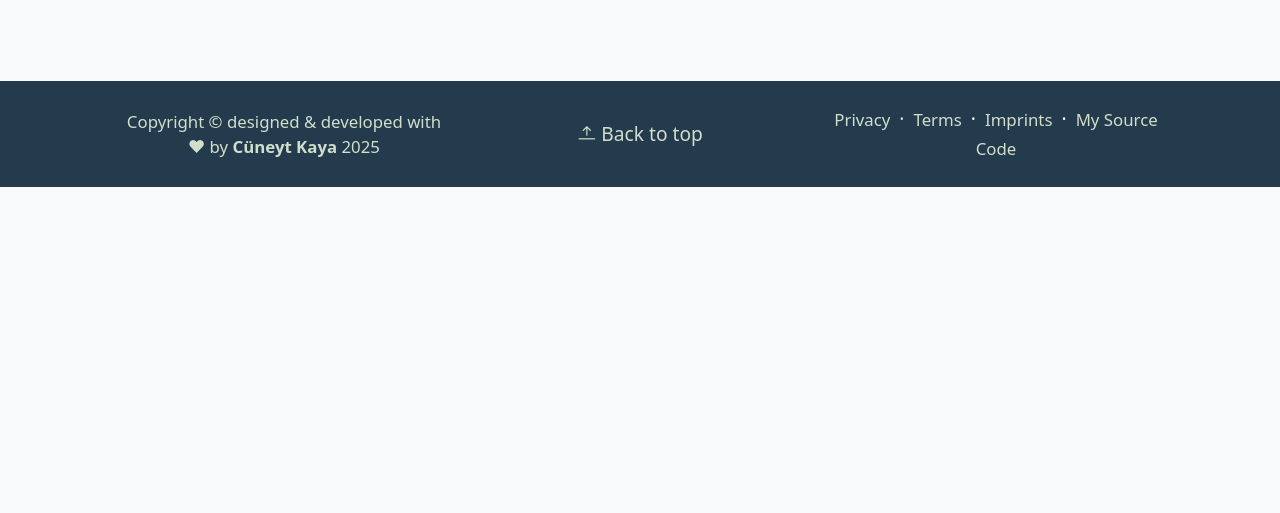
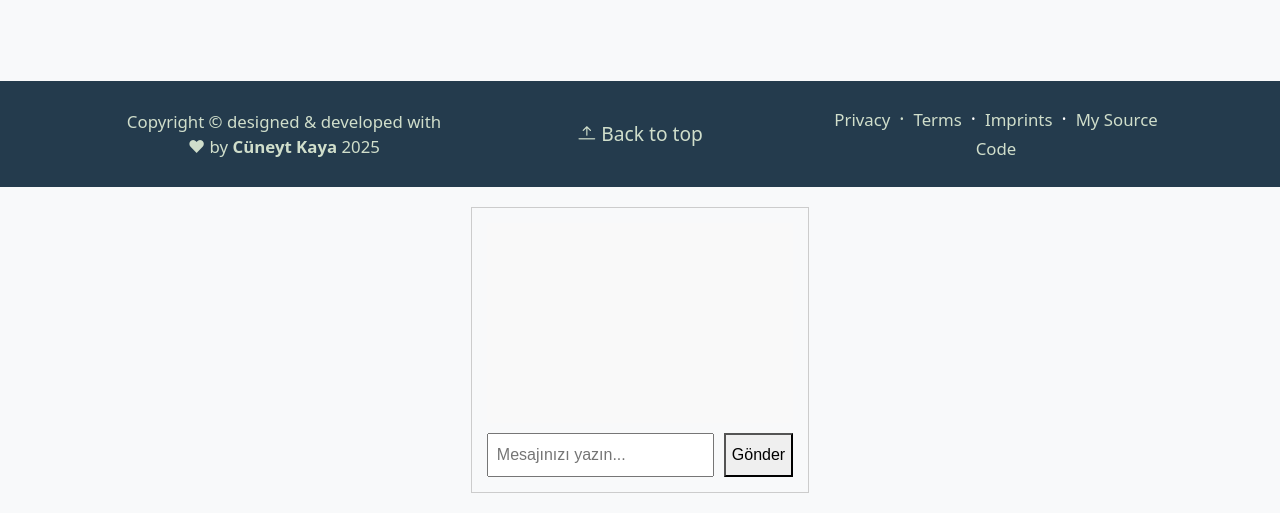
Before and after one commit to kayacuneyd/kayacuneyt.com, a PHP site: page / in a window 1280 px wide. Shown: the part 4520-5033 px from the top of the page. Before the commit the page ends 4707 px from the top, so only its background shows below. Run offline with PHP 8.4, Linux system fonts and the light colour scheme.

Commit message:
chatbot denem

```diff
--- a/assets/chatbot/chatbot.js
+++ b/assets/chatbot/chatbot.js
@@ -1,24 +1,32 @@
-async function playVoice() {
-  const apiKey = 'sk_5230c888d709ad204ad72ac0c650086a930504657a430029'; // BURAYA API KEY
-  const voiceId = 'EXAVITQu4vr4xnSDxMaL'; // Rachel gibi bir sesin ID'si
+async function sendMessage() {
+  const input = document.getElementById("user-input");
+  const message = input.value.trim();
+  if (!message) return;
 
-  const response = await fetch(`https://api.elevenlabs.io/v1/text-to-speech/${voiceId}`, {
-    method: 'POST',
-    headers: {
-      'xi-api-key': apiKey,
-      'Content-Type': 'application/json'
-    },
-    body: JSON.stringify({
-      text: "Hoş geldiniz! Ben Cüneyt Kaya'nın portfolyo sitesindesiniz. Size nasıl yardımcı olabilirim?",
-      model_id: "eleven_monolingual_v1",
-      voice_settings: {
-        stability: 0.5,
-        similarity_boost: 0.7
-      }
-    })
+  addMessageToLog("Sen", message);
+  input.value = "";
+
+  const res = await fetch("/chat-process.php", {
+    method: "POST",
+    headers: { "Content-Type": "application/json" },
+    body: JSON.stringify({ message })
   });
 
-  const blob = await response.blob();
-  const audio = new Audio(URL.createObjectURL(blob));
+  const data = await res.json();
+  addMessageToLog("Asistan", data.reply);
+  playAudio(data.audioUrl);
+}
+
+function addMessageToLog(sender, text) {
+  const chatLog = document.getElementById("chat-log");
+  const div = document.createElement("div");
+  div.className = "chat-message";
+  div.innerHTML = `<strong>${sender}:</strong> ${text}`;
+  chatLog.appendChild(div);
+  chatLog.scrollTop = chatLog.scrollHeight;
+}
+
+function playAudio(url) {
+  const audio = new Audio(url);
   audio.play();
 }
--- a/assets/chatbot/chatbot.php
+++ b/assets/chatbot/chatbot.php
@@ -1,7 +1,11 @@
-<!-- chatbot.php -->
 <link rel="stylesheet" href="/assets/chatbot/style.css">
 <script src="/assets/chatbot/chatbot.js" defer></script>
 
 <div id="chatbot-box">
-  <button onclick="playVoice()">Ziyaretçiyi Sesli Karşıla</button>
+  <div class="chat-log" id="chat-log"></div>
+
+  <div class="chat-input-area">
+    <input type="text" id="user-input" placeholder="Mesajınızı yazın..." />
+    <button onclick="sendMessage()">Gönder</button>
+  </div>
 </div>
--- a/assets/chatbot/style.css
+++ b/assets/chatbot/style.css
@@ -1,18 +1,25 @@
 #chatbot-box {
-  position: fixed;
-  bottom: 20px;
-  right: 20px;
-  background: #001F3F;
+  border: 1px solid #ccc;
   padding: 15px;
-  border-radius: 10px;
-  color: white;
+  max-width: 500px;
+  margin: 20px auto;
+  font-family: Arial, sans-serif;
 }
-
-button {
-  background: #FF851B;
-  border: none;
-  padding: 10px 15px;
-  border-radius: 5px;
-  color: white;
-  cursor: pointer;
+.chat-log {
+  height: 200px;
+  overflow-y: auto;
+  background: #f9f9f9;
+  padding: 10px;
+  margin-bottom: 10px;
 }
+.chat-message {
+  margin: 5px 0;
+}
+.chat-input-area {
+  display: flex;
+  gap: 10px;
+}
+#user-input {
+  flex: 1;
+  padding: 8px;
+}
```
Also changed, not shown: assets/chat-process.php (added, +68 -0 lines).
